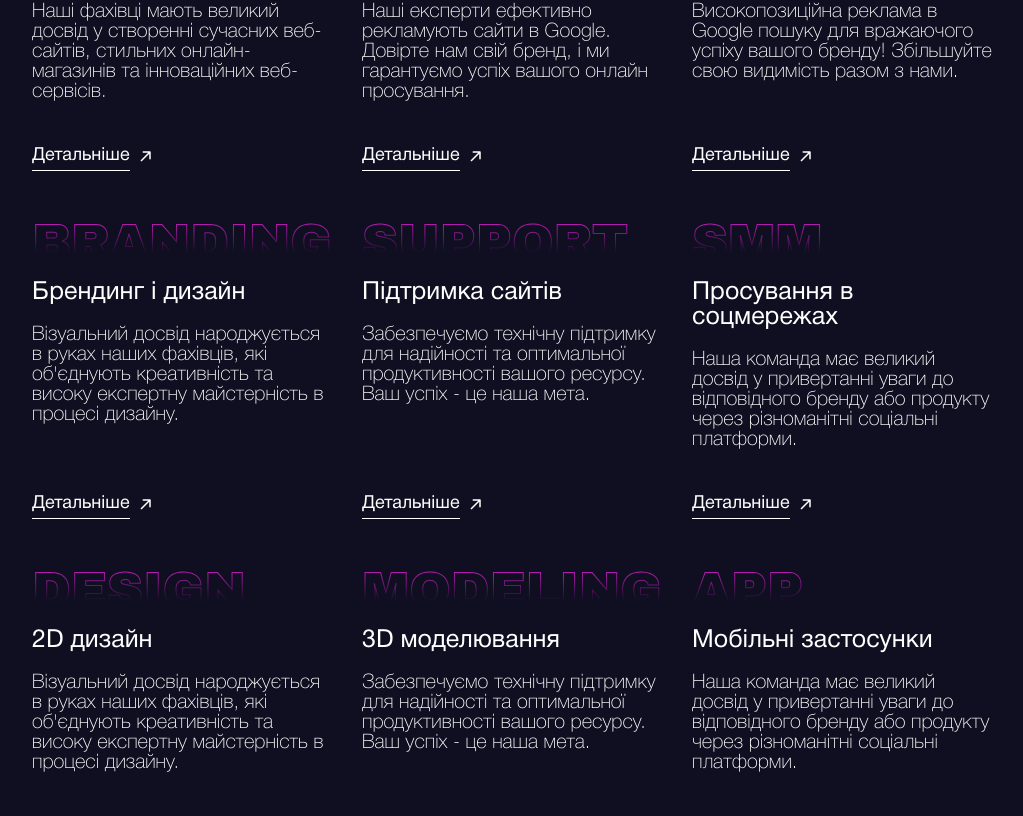
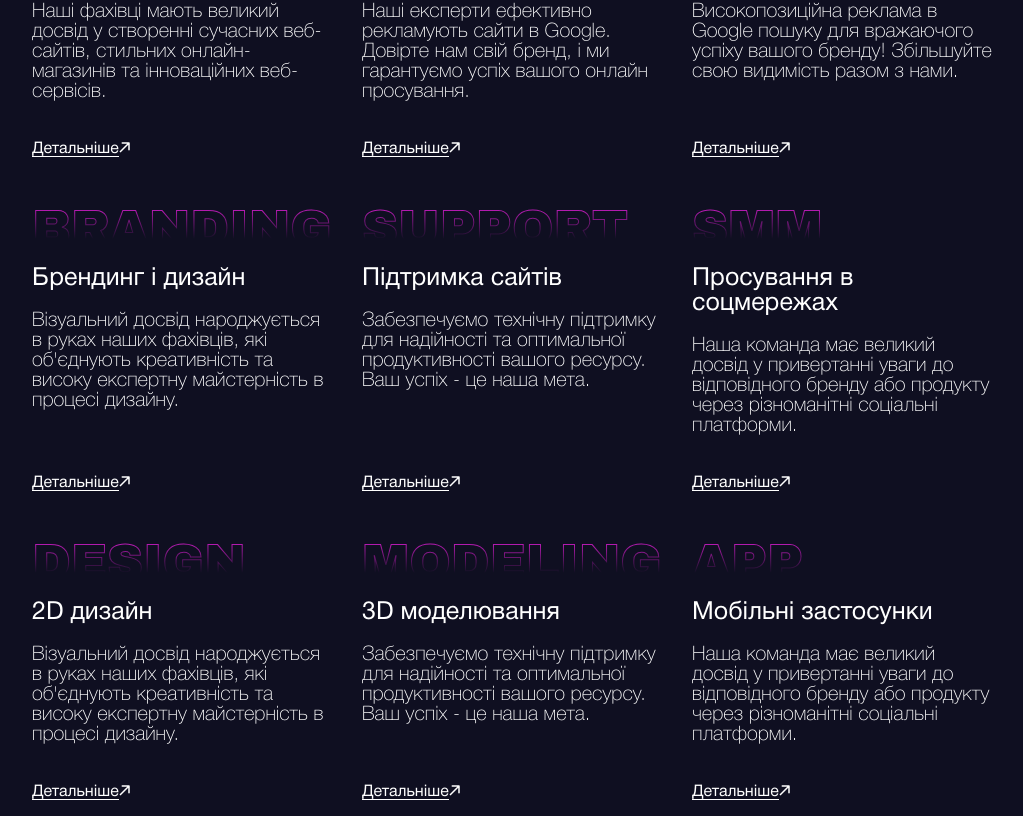
Before and after one commit to MykolaBuvanyk/FullStack-Innovations, a Next.js app in the folder client/: page /1/services in a window 1280 px wide. Shown: the part 799-1615 px from the top of the page, without its empty margins (128-1151 px from the left). Built offline with nearby package versions, Linux system fonts and the light colour scheme; a web font is replaced by a local one.

Commit message:
small fix in specific service page

```diff
--- a/client/app/components/CommonQuestions/CommonQuestions.module.css
+++ b/client/app/components/CommonQuestions/CommonQuestions.module.css
@@ -85,7 +85,8 @@
     max-height: fit-content;
     transition: max-height 1s ease, opacity 0.5s ease;
 }
-@media(max-width:1440px){
+
+@media(max-width:1150px){
     .commonQuestionsWrapper {
         padding: 0 20px;
         margin: 0;
@@ -94,8 +95,6 @@
         font-size: 35px;
         line-height: 45px;
     }
-}
-@media(max-width:1150px){
     .columnsWrapper{
         flex-direction: column;
         align-items: center;
--- a/client/app/components/ServicesSecond/ServicesSecond.module.css
+++ b/client/app/components/ServicesSecond/ServicesSecond.module.css
@@ -69,7 +69,7 @@
     gap: 40px;
 }
 
-.linkWrapper {
+.Wrlinkapper {
     font-size: 18px;
     line-height: 28px;
     font-weight: 400;
```
